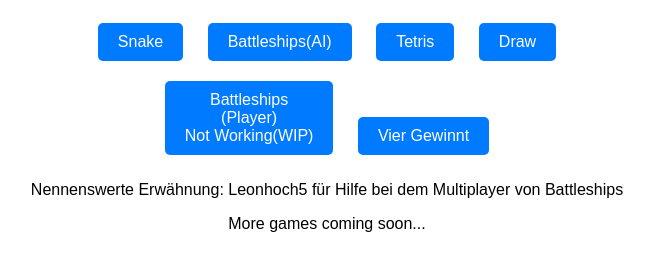
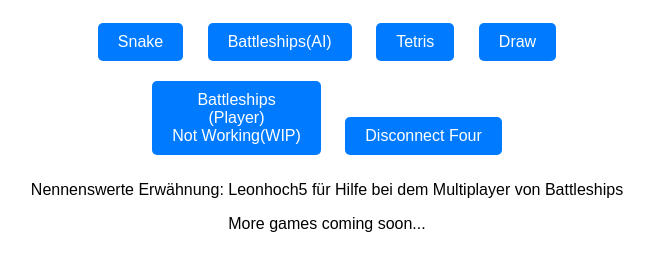
Before and after one commit to NicTrixx23-2/games-hub, a plain HTML site: page index.html in a window 1280 px wide. Shown: the part 129-400 px from the top of the page, without its empty margins (313-967 px from the left). Drawn offline with Linux system fonts and the light colour scheme.

Commit message:
Update index.html

```diff
--- a/index.html
+++ b/index.html
@@ -38,7 +38,7 @@
 
     <br>
     <a href="https://nictrixx23-2.github.io/games-hub" class="game-link">Battleships<br>(Player)<br>Not Working(WIP)</a>
-    <a href="https://nictrixx23-2.github.io/connect-four/" class="game-link">Vier Gewinnt</a>
+    <a href="https://nictrixx23-2.github.io/disconnect-four/" class="game-link">Disconnect Four</a>
     <p>Nennenswerte Erwähnung: Leonhoch5 für Hilfe bei dem Multiplayer von Battleships</p>
 
     <p>More games coming soon...</p>
```
